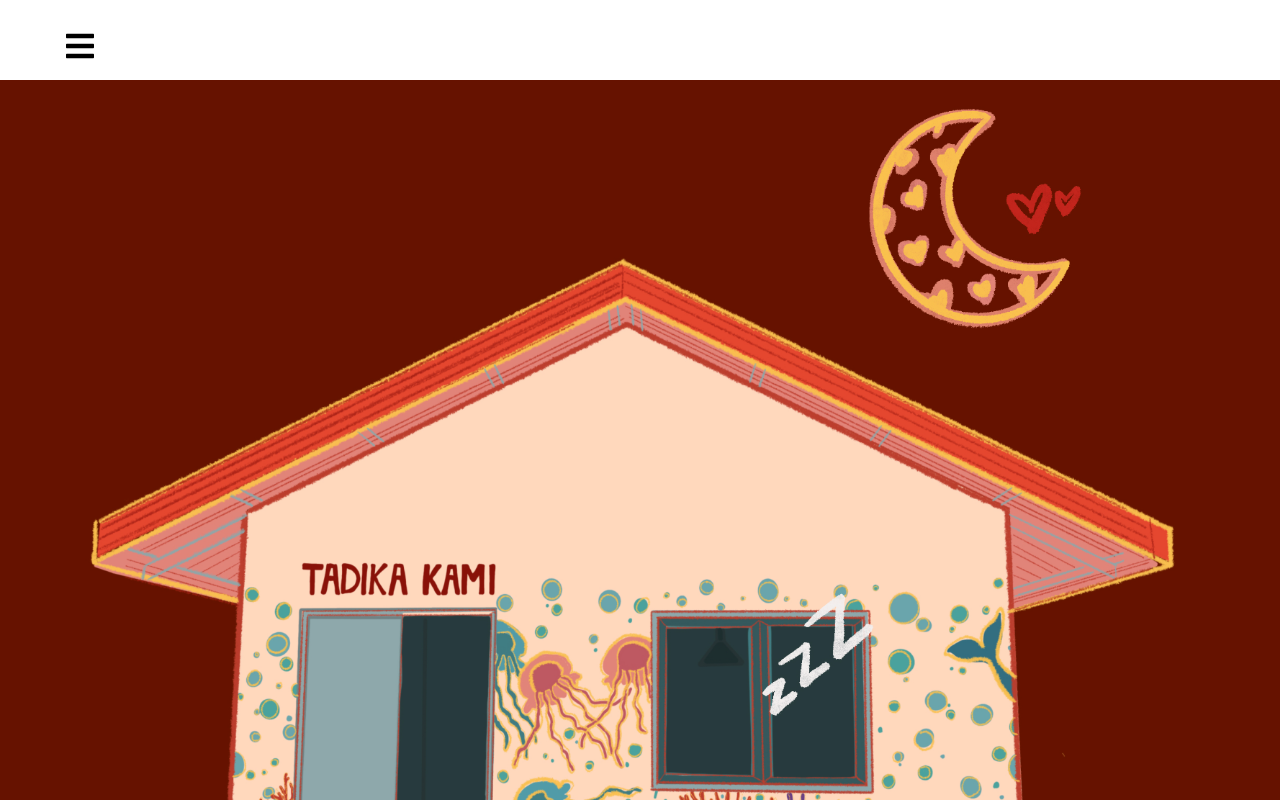
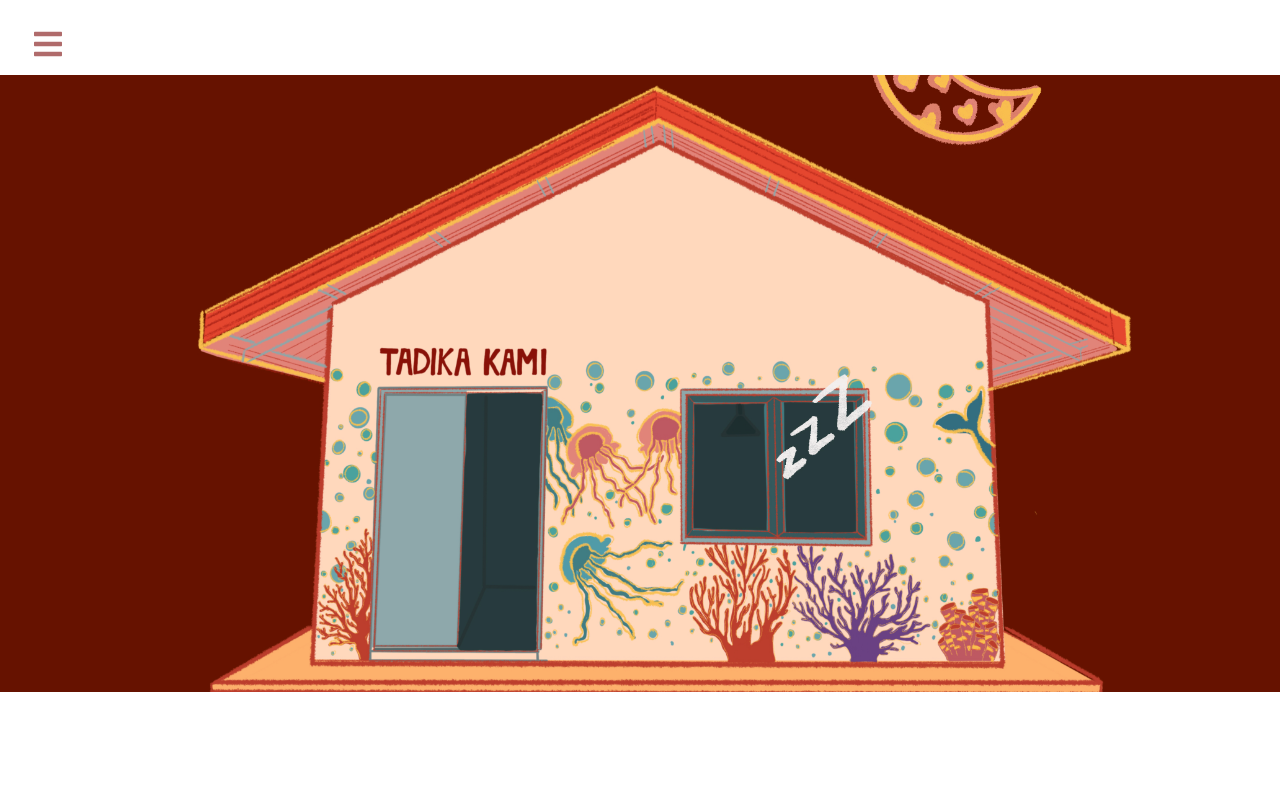
Before and after one commit to Yinxian02/RED, a React (Create React App) app: page / in a window 1280 px wide. Shown: the top 800 px of the page. Built offline with nearby package versions, Linux system fonts and the light colour scheme; a web font is replaced by a local one.

Commit message:
Align house

```diff
--- a/src/App.css
+++ b/src/App.css
@@ -10,17 +10,17 @@
 
 .navbar {
   background-color: #ffffff;
-  height: 80px;
+  height: 75px;
   display: flex;
   justify-content: flex-start;
   align-items: center;
 }
 
 .menu-bars {
-  margin-left: 2rem;
+  margin-left: 1rem;
   font-size: 2rem;
   background: none;
-  color: #000000;
+  color: #b06b6b;
 }
 
 .nav-menu {
@@ -56,7 +56,7 @@
   font-size: 20px;
   width: 95%;
   height: 100%;
-  display:inline-block;
+  display:inline;
   align-items: center;
   padding: 0 16px;
   border-radius: 5px;
--- a/src/assets/Home.css
+++ b/src/assets/Home.css
@@ -1,9 +1,13 @@
+body {
+    overflow: hidden; /* Hide scrollbars */
+}
+
 .home-div {
-    height: 90vh;
+    height: 100vh;
 }
 
 .home {
     max-width:100%;
-    height:auto;
-    /* max-height:100%; */
+    max-height:100%;
+    /* margin-left: 200px; */
 }
--- a/src/components/SidebarData.js
+++ b/src/components/SidebarData.js
@@ -2,37 +2,37 @@
 
 export const SidebarData = [
   {
-    title: "Home",
+    title: "HOME",
     path: "/",
     cName: "nav-text",
   },
   {
-    title: "About",
+    title: "ABOUT",
     path: "/about",
     cName: "nav-text",
   },
   {
-    title: "Past Projects",
+    title: "PAST PROJECTS",
     path: "/past-projects",
     cName: "nav-text",
   },
   {
-    title: "Fundraisers",
+    title: "FUNDRAISERS",
     path: "/fundraisers",
     cName: "nav-text",
   },
   {
-    title: "RGB School",
+    title: "RGB SCHOOL",
     path: "/rgb-school",
     cName: "nav-text",
   },
   {
-    title: "Join Us",
+    title: "JOIN US",
     path: "/join-us",
     cName: "nav-text",
   },
   {
-    title: "Follow Us",
+    title: "FOLLOW US",
     path: "/follow-us",
     cName: "nav-text",
   },
--- a/src/pages/Home.js
+++ b/src/pages/Home.js
@@ -1,11 +1,11 @@
 import React from 'react';
-import home from '../tadika kami.png'
+import home from '../tadika kami full.png'
 import '../assets/Home.css'
 
 const Home = () => {
     return (
       <div className='home-div'>
-        <img src={home} className="home" alt="home" />
+          <img src={home} className="home" alt="home" />
       </div>
     );
   };
```
Also changed, not shown: src/tadika kami full.png (added), src/tadika kami.png.
